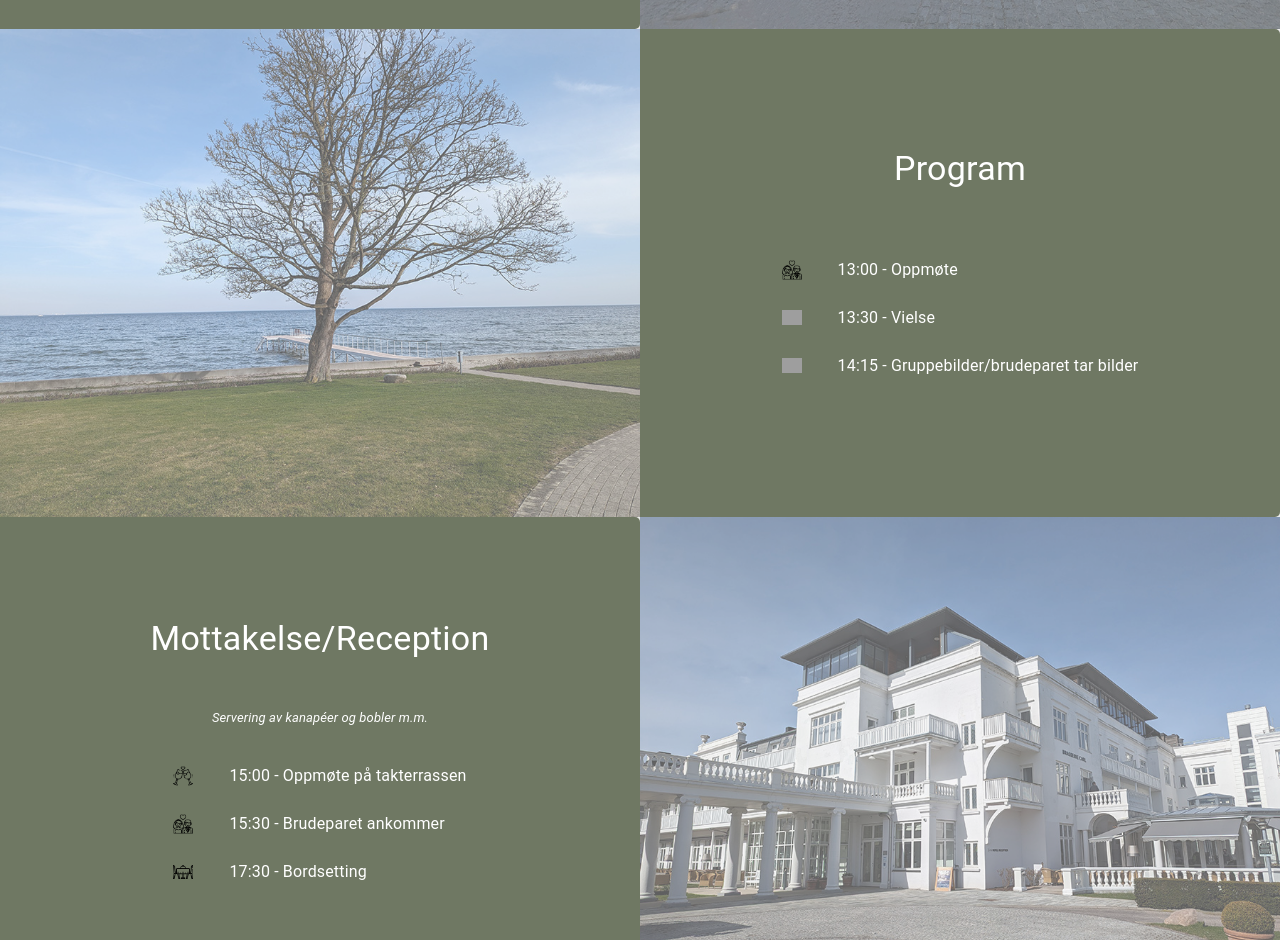
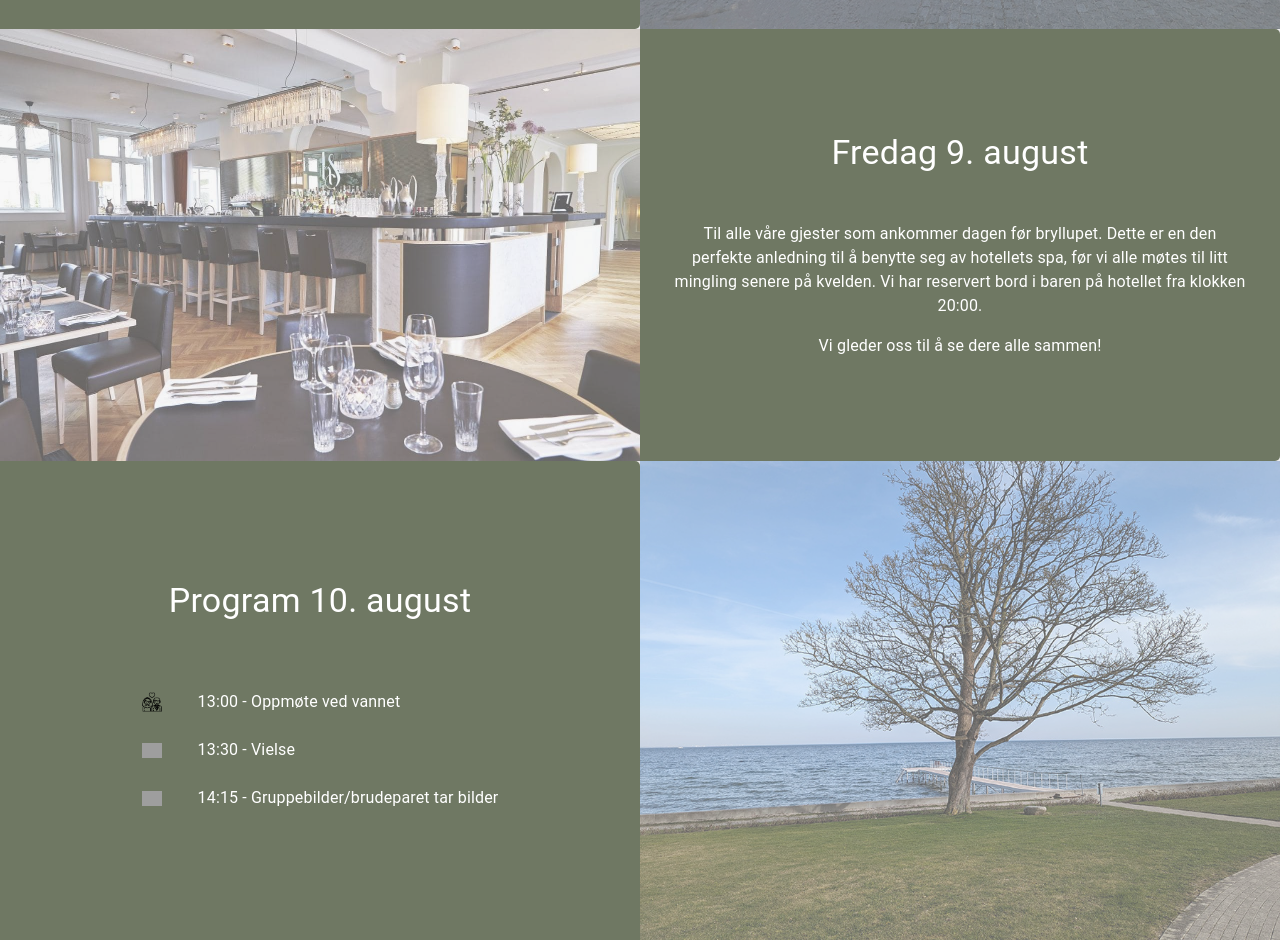
Before and after one commit to Djuppi/weddingRSVP, a React (Vite) app: page / in a window 1280 px wide. Shown: the part 1860-2800 px from the top of the page. Built offline with nearby package versions, Linux system fonts and the light colour scheme; grey boxes are pictures that could not be loaded.

Commit message:
July changes

```diff
--- a/src/App.tsx
+++ b/src/App.tsx
@@ -21,6 +21,7 @@ import TransportContainer from "@components/TransportContainer";
 import FavoriteOutlinedIcon from "@mui/icons-material/FavoriteOutlined";
 import { LazyLoadImage } from "react-lazy-load-image-component";
 import "react-lazy-load-image-component/src/effects/opacity.css";
+import MeetNGreetContainer from "@components/MeetNGreetContainer";
 
 const lightTheme = createTheme({
   palette: {
@@ -99,8 +100,8 @@ function App() {
               Velkommen til vår bryllupsside!
             </Typography>
             <Typography color="grey">
-              Her vil vi oppdatere med alle detaljer om dagen, samt praktisk
-              informasjon fortløpende <FavoriteOutlinedIcon fontSize="inherit" />
+              Scroll deg nedover for å få med deg alle detaljer om dagen, og annen praktisk
+              informasjon <FavoriteOutlinedIcon fontSize="inherit" />
             </Typography>
           </Box>
         </Box>
@@ -108,6 +109,7 @@ function App() {
         <InfoContainer />
         <AccommodationContainer />
         <TransportContainer />
+        <MeetNGreetContainer />
         <CeremonyContainer />
         <ReceptionContainer />
         <DinnerContainer />
--- a/src/Images.tsx
+++ b/src/Images.tsx
@@ -3,6 +3,7 @@ const IMAGES = {
   skodsborg: new URL("./assets/Skodsborg1.jpg", import.meta.url).href,
   transport: new URL("./assets/Skodsborg3.jpg", import.meta.url).href,
   accommodation: new URL("./assets/accommodation.jpeg", import.meta.url).href,
+  bar: new URL("./assets/Skodsborg_bar.jpg", import.meta.url).href,
   ceremony: new URL("./assets/Vielse1.jpg", import.meta.url).href,
   reception: new URL("./assets/Skodsborg2.jpg", import.meta.url).href,
   weddingDinner: new URL("./assets/VillaRex.jpg", import.meta.url).href,
@@ -19,6 +20,7 @@ const IMAGES = {
   discoBall: new URL("./assets/disco-ball.png", import.meta.url).href,
   nightFood: new URL("./assets/night-food.png", import.meta.url).href,
   moon: new URL("./assets/moon.png", import.meta.url).href,
+  bed: new URL("./assets/bed.png", import.meta.url).href,
   arch: new URL("./assets/wedding-arch.png", import.meta.url).href,
 };
 
--- a/src/components/AccommodationContainer.tsx
+++ b/src/components/AccommodationContainer.tsx
@@ -15,7 +15,7 @@ const AccommodationContainer = () => {
       </Typography>
       <Typography>
         Hotellet tilbyr alle våre gjester overnatting 1-2 netter til en ekstra
-        god pris. Prisen inkluderer frokost, samt adgang til Spa & Fitness.
+        god pris. Prisen inkluderer frokost, samt adgang til Spa & Fitness. Innsjekk på hotellet er fra kl. 15.00 begge dager.
       </Typography>
       <List>
         <ListItem>
--- a/src/components/CeremonyContainer.tsx
+++ b/src/components/CeremonyContainer.tsx
@@ -11,8 +11,8 @@ import StyledPicInfoContainer from "./Common/StyledPicInfoContainer";
 const CeremonyContainer = () => {
   return (
     <StyledPicInfoContainer
-      orderImageDesktop={1}
-      orderInfoDesktop={2}
+      orderImageDesktop={2}
+      orderInfoDesktop={1}
       image={Images.ceremony}
       id="program"
     >
@@ -21,14 +21,14 @@ const CeremonyContainer = () => {
         component="h2"
         sx={{ marginBottom: { sm: "1rem", md: "2rem" } }}
       >
-        Program
+        Program 10. august
       </Typography>
       <List>
         <ListItem>
           <ListItemIcon>
             <img src={Images.meetUp} width={20} alt="Brides couple" />
           </ListItemIcon>
-          <ListItemText primary="13:00 - Oppmøte" />
+          <ListItemText primary="13:00 - Oppmøte ved vannet" />
         </ListItem>
         <ListItem>
           <ListItemIcon>
--- a/src/components/DinnerContainer.tsx
+++ b/src/components/DinnerContainer.tsx
@@ -10,8 +10,8 @@ import Images from "../Images";
 
 const DinnerContainer = () => (
   <StyledPicInfoContainer
-    orderImageDesktop={1}
-    orderInfoDesktop={2}
+    orderImageDesktop={2}
+    orderInfoDesktop={1}
     image={Images.weddingDinner}
     id="dinner"
   >
@@ -21,6 +21,9 @@ const DinnerContainer = () => (
       sx={{ marginBottom: { sm: "1rem", md: "2rem" } }}
     >
       Middag og fest
+    </Typography>
+    <Typography fontSize="small" fontStyle="italic">
+      Vin, øl, brus/sodavand og alkoholfri drikke serveres hele aftenen.
     </Typography>
     <List>
       <ListItem>
--- a/src/components/Footer.tsx
+++ b/src/components/Footer.tsx
@@ -35,7 +35,7 @@ const Footer: FC = () => {
           </Link>
         </Grid>
         <Grid item xs={12} md={4}>
-          <Typography fontStyle="italic">Maid of honor</Typography>
+          <Typography fontStyle="italic">Forlover</Typography>
 
           <Link
             sx={{ color: "#063300a2", textDecoration: "none" }}
@@ -47,7 +47,7 @@ const Footer: FC = () => {
           </Link>
         </Grid>
         <Grid item xs={12} md={4}>
-          <Typography fontStyle="italic">Best man</Typography>
+          <Typography fontStyle="italic">Forlover</Typography>
 
           <Link
             sx={{ color: "#063300a2", textDecoration: "none" }}
@@ -59,7 +59,7 @@ const Footer: FC = () => {
           </Link>
         </Grid>
         <Grid item xs={12}>
-          <Typography fontStyle="italic">
+          <Typography fontStyle="italic" fontSize={12}>
             For spørsmål/henvendelser til oss, send en mail:
           </Typography>
           <Link
--- /dev/null
+++ b/src/components/MeetNGreetContainer.tsx
@@ -0,0 +1,34 @@
+import React from "react";
+import StyledPicInfoContainer from "./Common/StyledPicInfoContainer";
+import { Typography } from "@mui/material";
+import IMAGES from "../Images";
+
+type Props = {};
+
+const MeetNGreetContainer = (props: Props) => {
+  return (
+    <StyledPicInfoContainer
+      orderImageDesktop={1}
+      orderInfoDesktop={1}
+      image={IMAGES.bar}
+      id={""}
+    >
+      <Typography
+        variant="h4"
+        component="h2"
+        sx={{ marginBottom: { sm: "1rem", md: "2rem" } }}
+      >
+        Fredag 9. august
+      </Typography>
+      <Typography>
+        Til alle våre gjester som ankommer dagen før bryllupet. Dette er en den
+        perfekte anledning til å benytte seg av hotellets spa, før vi alle møtes
+        til litt mingling senere på kvelden. Vi har reservert bord i baren på
+        hotellet fra klokken 20:00.
+      </Typography>
+      <Typography>Vi gleder oss til å se dere alle sammen!</Typography>
+    </StyledPicInfoContainer>
+  );
+};
+
+export default MeetNGreetContainer;
--- a/src/components/ReceptionContainer.tsx
+++ b/src/components/ReceptionContainer.tsx
@@ -11,7 +11,7 @@ import Images from "../Images";
 const ReceptionContainer = () => (
   <StyledPicInfoContainer
     orderImageDesktop={2}
-    orderInfoDesktop={1}
+    orderInfoDesktop={2}
     image={Images.reception}
     id="program"
   >
@@ -28,9 +28,15 @@ const ReceptionContainer = () => (
     <List>
       <ListItem>
         <ListItemIcon>
+          <img src={Images.bed} width={20} alt="bed" />
+        </ListItemIcon>
+        <ListItemText primary="15:00 - Innsjekk for overnattende gjester" />
+      </ListItem>
+      <ListItem>
+        <ListItemIcon>
           <img src={Images.cheers} width={20} alt="champagne glasses" />
         </ListItemIcon>
-        <ListItemText primary="15:00 - Oppmøte på takterrassen" />
+        <ListItemText primary="15:00 - Reception på takterrassen" />
       </ListItem>
       <ListItem>
         <ListItemIcon>
--- a/src/components/WishesContainer.tsx
+++ b/src/components/WishesContainer.tsx
@@ -1,12 +1,17 @@
-import { Box, Typography } from "@mui/material";
+import { Box, Typography, useTheme } from "@mui/material";
 import { FC } from "react";
 import FavoriteOutlinedIcon from "@mui/icons-material/FavoriteOutlined";
+import { tokens } from "../theme.js";
 
-const WishesContainer: FC = () => (
+const WishesContainer: FC = () => {
+  const theme = useTheme();
+  const colors = tokens(theme.palette.mode);
+
+  return (
     <Box
       sx={{
         alignSelf: "center",
-      width: { xs: "90%", sm: "40%"},
+        width: { xs: "90%", sm: "50%" },
         margin: "3rem auto",
         gap: "1rem",
         display: "flex",
@@ -17,20 +22,52 @@ const WishesContainer: FC = () => (
       <Typography variant="h2" component="h3">
         Gaveønsker
       </Typography>
-    <Typography>Kjære gjester,</Typography>
       <Typography>
-      Vi er utrolig takknemlige for alle som kommer og feirer denne spesielle
-      dagen med oss. Vi vet også at noen har lang reisevei og ekstra kostnader
-      knyttet til både dette og overnatting. Vi vil derfor understreke at den
-      største gaven for oss er deres tilstedeværelse på dagen, og forventer ikke
-      noe utover dette. Mest av alt ønsker vi oss en storslagen bryllupsfest, og
-      å skape minner for livet med dere som vi er så glade i <FavoriteOutlinedIcon fontSize="inherit" />
+        Tusen takk for at dere vil feire denne spesielle dagen
+        med oss. Vi vet at mange har kostnader knyttet til reise og overnatting,
+        og vi vil derfor understreke at den største gaven for oss er deres
+        tilstedeværelse på dagen. Vi forventer ingenting utover dette{" "}
+        <FavoriteOutlinedIcon fontSize="inherit" />
       </Typography>
       <Typography>
-      Dersom noen likevel ønsker å gi en gave, setter vi pris på tilskudd til en
-      bryllupsreise. Dette vil vi opprette en egen konto for.
+        Dersom noen ønsker å gi en gave, setter vi stor pris på tilskudd til en
+        bryllupsreise.
       </Typography>
+      <Box
+        sx={{
+          display: "flex",
+          flexDirection: "column",
+          gap: "1rem",
+          margin: "1rem auto",
+          padding: "1rem",
+          width: {xs: "80%", md: "60%"},
+          border: `1px solid ${colors.goldAccent[500]}`,
+          position: "relative",
+          "&:before, &:after": {
+            backgroundColor: "#ededed",
+            content: "''",
+            display: "block",
+            height: "10px",
+            position: "absolute",
+            width: "10px",
+          },
+          "&:after": {
+            bottom: "-1px",
+            right: "-1px",
+          },
+          "&:before": {
+            top: "-1px",
+            left: "-1px",
+          },
+        }}
+      >
+        <Typography><strong>Vipps/MobilePay:</strong> 5872CB</Typography>
+        <Typography><strong>Kontonummer:</strong> 3030 38 01444</Typography>
+        <Typography>IBAN: NO66 3030 3801 444</Typography>
+        <Typography sx={{ marginTop: "-1rem" }}>BIC/SWIFT: FLEKNO21XXX</Typography>
+      </Box>
     </Box>
   );
+};
 
 export default WishesContainer;
```
Also changed, not shown: src/assets/Skodsborg_bar.jpg (added), src/assets/bed.png (added). Lines whose indentation alone changed are shown as unchanged.
